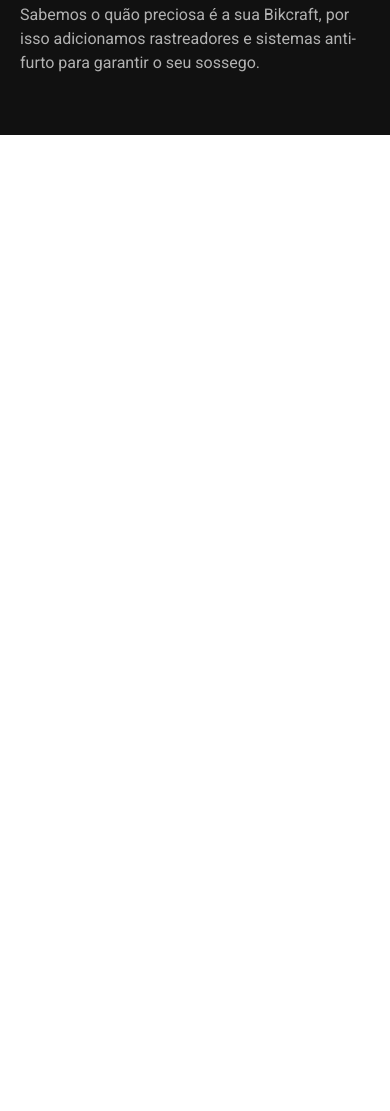
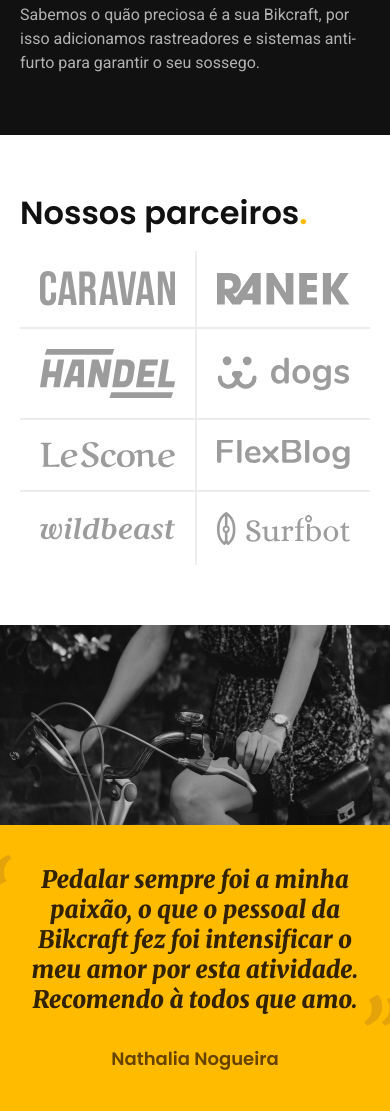
Before and after one commit to caio-ireno/Bikcraft, a plain HTML site: page index.html in a window 390 px wide. Shown: the part 2192-3303 px from the top of the page. Before the commit the page ends 2327 px from the top, so only its background shows below. Drawn offline with Linux system fonts and the light colour scheme.

Commit message:
parceiros e depoimento

```diff
--- a/css/global/global.css
+++ b/css/global/global.css
@@ -19,7 +19,8 @@ h2,
 h3,
 h4,
 ul,
-p {
+p,
+blockquote{
   margin: 0px;
 }
 img {
--- /dev/null
+++ b/css/home/depoimento.css
@@ -0,0 +1,59 @@
+.depoimento {
+  display: grid;
+  grid-template-columns: 1fr 1fr;
+  background-color: var(--cor-p1);
+  overflow: hidden;
+}
+
+.depoimento img {
+  border-radius: 0px;
+  width: 100%;
+  height: 100%;
+  object-fit: cover; /*usar somente em imagem que pode ser cortada*/
+}
+
+.depoimento-conteudo {
+  padding: 40px 40px 80px 80px;
+  align-self: end;
+}
+
+.depoimento-conteudo p {
+  font-family: "Merriweather", serif;
+  font-style: italic;
+  font-weight: 900;
+  margin-bottom: 32px;
+  max-width: 32ch;
+  position: relative;
+}
+
+.depoimento p::before,
+.depoimento p::after {
+  font-size: 5rem;
+  color: var(--cor-p2);
+  position: absolute;
+}
+
+.depoimento p::before {
+  left: -50px;
+  top: -20px;
+  content: "“";
+}
+.depoimento p::after {
+  content: "”";
+}
+
+@media (max-width: 800px) {
+  .depoimento {
+    grid-template-columns: 1fr;
+    text-align: center;
+  }
+
+  .depoimento-conteudo {
+    padding: 40px 20px;
+    justify-self: center;
+  }
+
+  .depoimento img {
+    max-height: 200px;
+  }
+}
--- /dev/null
+++ b/css/home/parceiros.css
@@ -0,0 +1,61 @@
+.parceiros {
+  padding-top: 60px;
+  padding-bottom: 120px;
+}
+
+.parceiros h2 {
+  margin-bottom: 60px;
+}
+
+.parceiros ul {
+  max-width: 1400px;
+  display: grid;
+  grid-template-columns: repeat(4, 1fr);
+  margin: 0px auto;
+  padding: 0px 20px;
+}
+
+.parceiros li {
+  display: flex;
+  padding: 32px;
+  border-left: 2px solid var(--cor-2);
+}
+
+.parceiros li:first-child,
+.parceiros li:nth-child(5) {
+  border-left: none;
+}
+
+.parceiros li:nth-child(n + 5) {
+  border-top: 2px solid var(--cor-2);
+}
+
+.parceiros img {
+  margin: auto;
+}
+
+@media (max-width: 800px) {
+  .parceiros {
+    padding-bottom: 60px;
+  }
+
+  .parceiros h2 {
+    margin-bottom: 20px;
+  }
+
+  .parceiros ul {
+    grid-template-columns: repeat(2, 1fr);
+  }
+
+  .parceiros li:nth-child(n + 3) {
+    border-top: 2px solid var(--cor-2);
+  }
+
+  .parceiros li:nth-child(odd) {
+    border-left: none;
+  }
+
+  .parceiros li {
+    padding: 20px;
+  }
+}
--- a/css/style.css
+++ b/css/style.css
@@ -6,5 +6,7 @@
 @import "./global/header.css";
 @import "./home/introducao.css";
 @import "./home/tecnologia.css";
+@import "./home/parceiros.css";
+@import "./home/depoimento.css";
 @import "./utilidades/componentes.css";
 @import "./bicicletas/bicicletas-lista.css";
--- a/index.html
+++ b/index.html
@@ -8,7 +8,7 @@
   <link rel="stylesheet" href="./css/style.css">
   <link rel="preconnect" href="https://fonts.googleapis.com">
   <link rel="preconnect" href="https://fonts.gstatic.com" crossorigin>
-  <link href="https://fonts.googleapis.com/css2?family=Poppins:wght@400;600&family=Roboto:wght@400;500&display=swap" rel="stylesheet">
+  <link href="https://fonts.googleapis.com/css2?family=Merriweather:ital,wght@1,900&family=Poppins:wght@400;600&family=Roboto:wght@400;500&display=swap" rel="stylesheet">
 </head>
 
 <body>
@@ -94,9 +94,34 @@
         <img src="./img/fotos/tecnologia.jpg" alt="">
       </div>
     </div>
+  </article>
 
+  <section class="parceiros" aria-label="nossos parceiros">
+    <h2 class="font-1-xxl container">Nossos parceiros<span class="cor-p1">.</span></h2>
+    <ul>
+      <li><img src="./img/parceiros/caravan.svg" alt="caravan"></li>
+      <li><img src="./img/parceiros/ranek.svg" alt="ranekd"></li>
+      <li><img src="./img/parceiros/handel.svg" alt="handel"></li>
+      <li><img src="./img/parceiros/dogs.svg" alt="dogs"></li>
+      <li><img src="./img/parceiros/lescone.svg" alt="lescone"></li>
+      <li><img src="./img/parceiros/flexblog.svg" alt="flexblog"></li>
+      <li><img src="./img/parceiros/wildbeast.svg" alt="wildbeast"></li>
+      <li><img src="./img/parceiros/surfbot.svg" alt="surfbot"></li>
+    </ul>
+  </section>
 
-  </article>
+  <section class="depoimento" aria-label="depoimento">
+    <div>
+      <img src="./img/fotos/depoimento.jpg" alt="depoimento">
+    </div>
+    <div class="depoimento-conteudo">
+      <blockquote class="font-1-xl cor-p5">
+        <p>Pedalar sempre foi a minha paixão, o que o pessoal da Bikcraft fez foi intensificar o meu amor por esta atividade. Recomendo à todos que amo.</p>
+      </blockquote>
+      <span class="font-1-m-b cor-p4">Nathalia Nogueira</span>
+    </div>
+
+  </section>
 
 </body>
 
```
Lines whose indentation alone changed are shown as unchanged.
